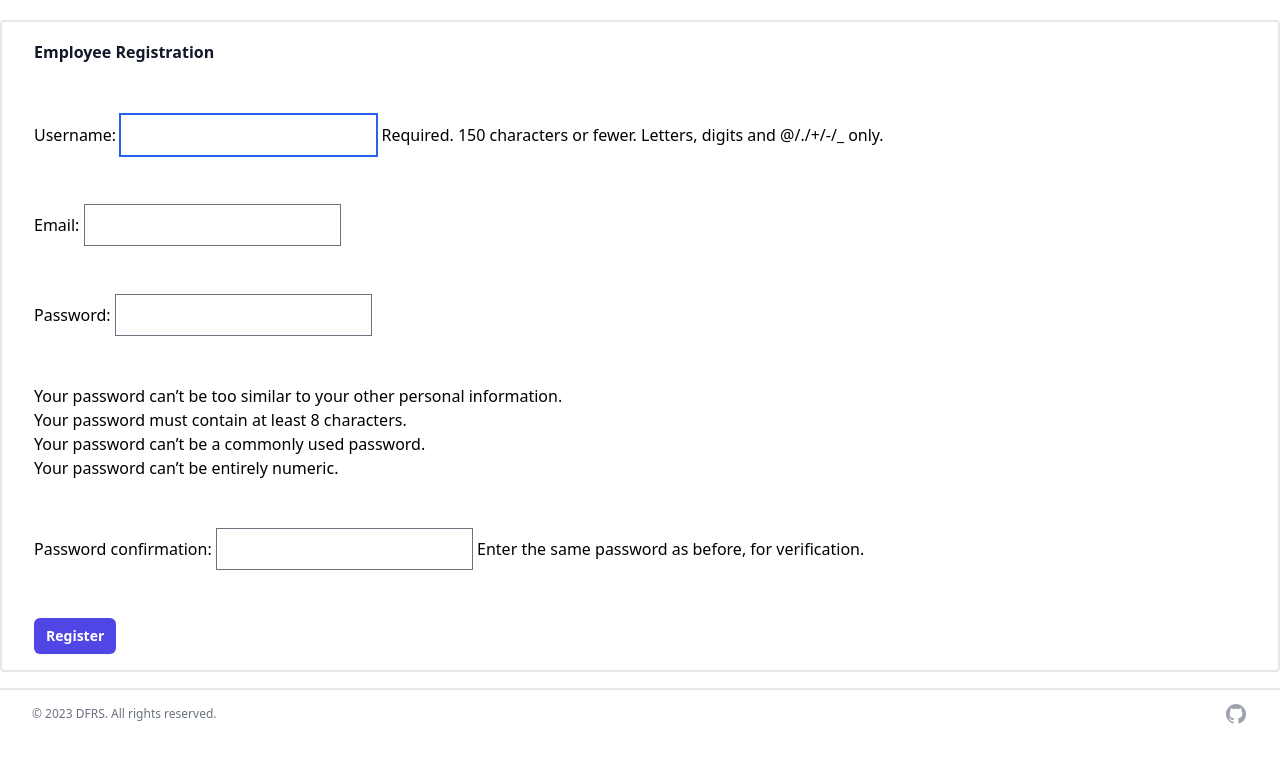
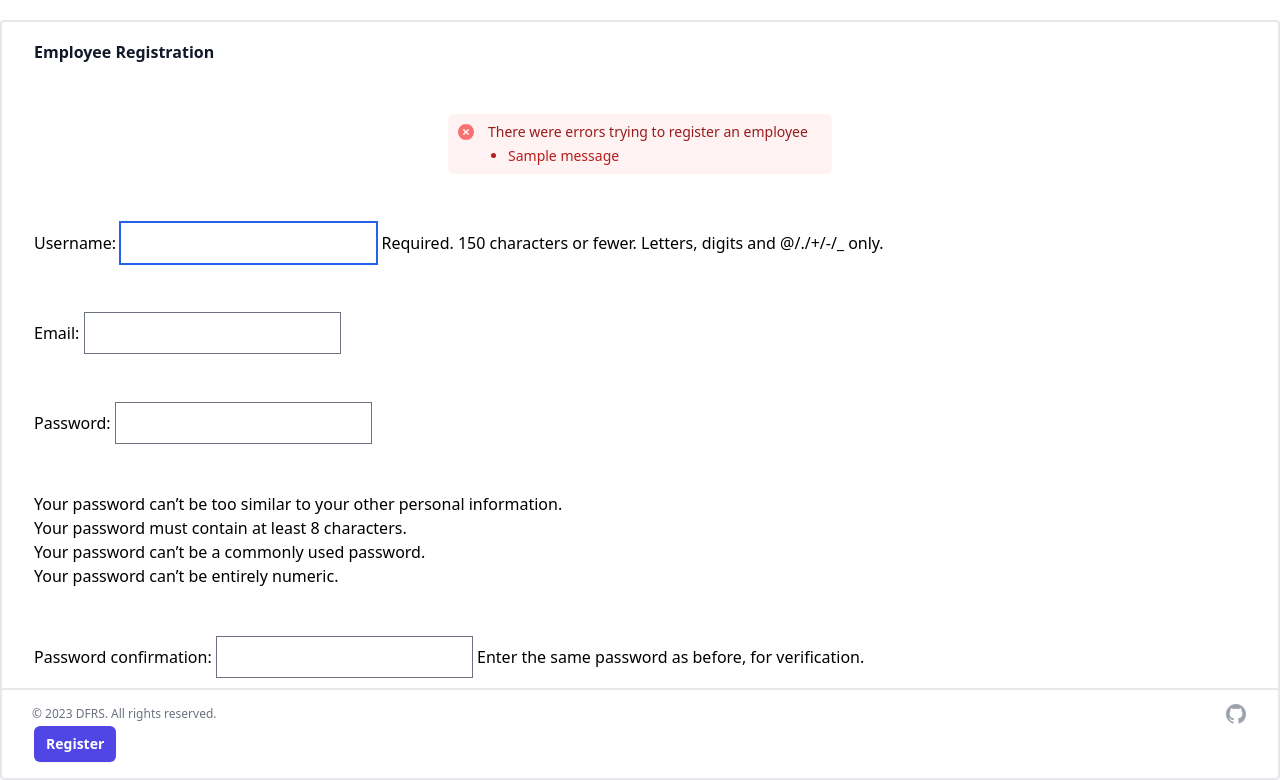
Before and after one commit to nkosi-tauro/dfrs_domain, a Django app: page /dfrsadmin/register/cyberdetective/ in a window 1280 px wide. Shown: the part 64-844 px from the top of the page. Before the commit the page ends 788 px from the top, so only its background shows below. Run offline with Django 4.2, Linux system fonts and the light colour scheme; a user stored in the database is signed in; tables that the repository leaves empty hold one stand-in row (values such as "Sample post"); one stand-in notice (Sample message) is shown; some libraries are stand-ins or nearby versions.

Commit message:
added error messages for registration form

```diff
--- a/templates/adminview/register_employee.html
+++ b/templates/adminview/register_employee.html
@@ -42,6 +42,32 @@
       {% csrf_token %}
       <div class="space-y-12">
         <h2 class="text-base font-semibold leading-7 text-gray-900">Employee Registration</h2>
+        {% if messages %}
+          <div class="sm:mx-auto sm:w-full sm:max-w-sm">
+            <div class="rounded-md bg-red-50 p-2">
+              <div class="flex">
+                <div class="flex-shrink-0">
+                  <svg class="h-5 w-5 text-red-400"
+                       viewBox="0 0 20 20"
+                       fill="currentColor"
+                       aria-hidden="true">
+                    <path fill-rule="evenodd" d="M10 18a8 8 0 100-16 8 8 0 000 16zM8.28 7.22a.75.75 0 00-1.06 1.06L8.94 10l-1.72 1.72a.75.75 0 101.06 1.06L10 11.06l1.72 1.72a.75.75 0 101.06-1.06L11.06 10l1.72-1.72a.75.75 0 00-1.06-1.06L10 8.94 8.28 7.22z" clip-rule="evenodd" />
+                  </svg>
+                </div>
+                <div class="ml-3">
+                  <h3 class="text-sm font-medium text-red-800">There were errors trying to register an employee</h3>
+                  <div class="mt-1 text-sm text-red-700">
+                    <ul role="list" class="list-disc space-y-1 pl-5">
+                      {% for message in messages %}
+                        <li {% if message.tags %}class="{{ message.tags }}"{% endif %}>{{ message }}</li>
+                      {% endfor %}
+                    </ul>
+                  </div>
+                </div>
+              </div>
+            </div>
+          </div>
+        {% endif %}
         {{ form |crispy }}
         <input type="submit"
                value="Register"
--- a/user_service/forms.py
+++ b/user_service/forms.py
@@ -10,8 +10,8 @@
     '''
     Creating a new form for employee registration
     '''
-    # Include the email field into the default form
-    email = forms.EmailField(required=True, validators=[validators.EmailValidator])
+    # Include the email field with the Default EmailValidator
+    email = forms.EmailField(required=True, validators=[validators.EmailValidator()])
 
     class Meta:
         '''
--- a/user_service/views.py
+++ b/user_service/views.py
@@ -16,13 +16,21 @@
     Without having to use the django admin dashboard
     '''
     if request.method == 'POST':
-        # This will take the form inputs (username, password)
+        # This will take the form inputs (username, email, password)
         form = EmployeeRegisterForm(request.POST)
+        email= request.POST.get('email')
         # This will check if the inputs are valid based on the contraints
         if form.is_valid():
             form.save()
             # This will redirect back to the admin view
             return redirect('adminview')
+        elif form.errors:
+            # This will display the error messages
+            if User.objects.filter(username=form.fields['username']).exists():
+                messages.add_message(request, messages.ERROR, 'Username already exists')
+            if User.objects.filter(email=email).exists():
+                messages.add_message(request, messages.ERROR, 'Email already exists')
+            messages.add_message(request, messages.ERROR, form.errors)
     else:
         form = EmployeeRegisterForm()
     form = EmployeeRegisterForm()
```
